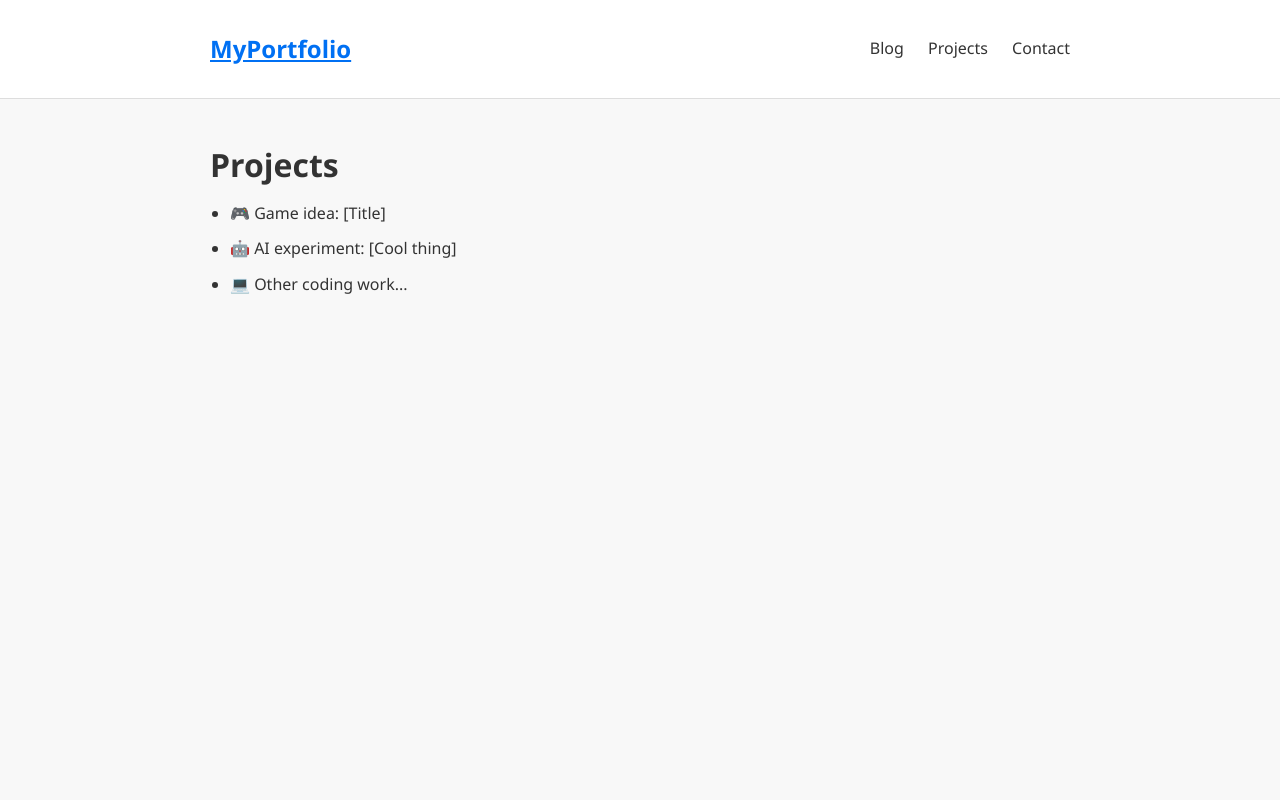
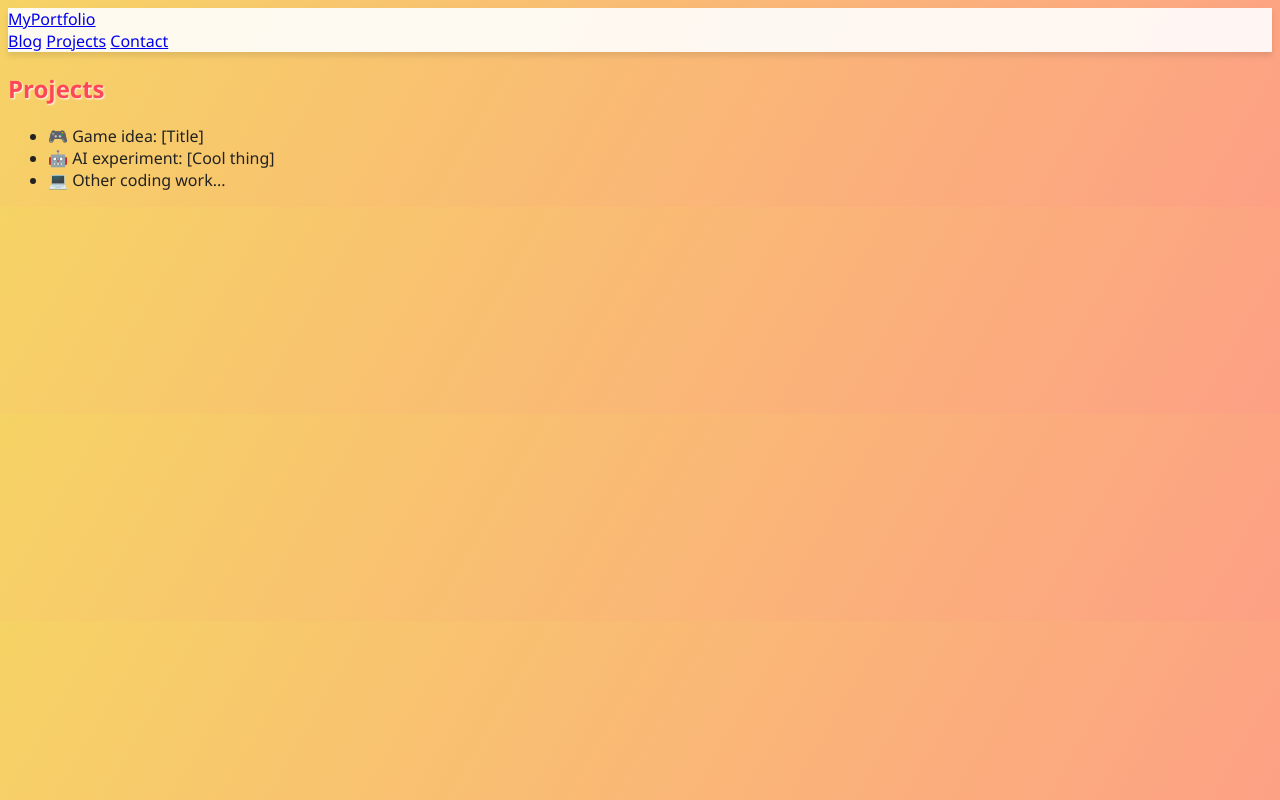
Before and after one commit to bigmish-dev/mish.github.io, a plain HTML site: page projects.html in a window 1280 px wide. Drawn offline with Linux system fonts and the light colour scheme.

Commit message:
Add files via upload

```diff
--- a/css/style.css
+++ b/css/style.css
@@ -1,67 +1,21 @@
-/* Basic Reset */
-* {
-  margin: 0;
-  padding: 0;
-  box-sizing: border-box;
+body {
+  font-family: 'Segoe UI', Tahoma, Geneva, Verdana, sans-serif;
+  background: linear-gradient(120deg, #f6d365, #fda085);
+  color: #222;
 }
 
-body {
-  font-family: 'Segoe UI', Tahoma, Geneva, Verdana, sans-serif;
-  background-color: #f8f8f8;
-  color: #333;
-  line-height: 1.6;
-}
-
-.container {
-  max-width: 900px;
-  margin: auto;
-  padding: 20px;
-}
-
-/* Navbar */
 .navbar {
-  background: #fff;
-  border-bottom: 1px solid #ddd;
-  padding: 10px 0;
-  margin-bottom: 20px;
-}
-
-.navbar .container {
-  display: flex;
-  justify-content: space-between;
-  align-items: center;
-}
-
-.nav-links a {
-  margin-left: 20px;
-  text-decoration: none;
-  color: #333;
-  font-weight: 500;
-  transition: color 0.3s;
+  background-color: rgba(255, 255, 255, 0.9);
+  box-shadow: 0 4px 6px rgba(0,0,0,0.1);
 }
 
 .nav-links a:hover {
-  color: #0070f3;
+  color: #ff6b6b;
+  transition: color 0.3s, transform 0.2s;
+  transform: scale(1.1);
 }
 
-.logo {
-  font-weight: bold;
-  font-size: 1.5rem;
-  color: #0070f3;
+h1 {
+  color: #ff4757;
+  text-shadow: 1px 1px 2px #fff;
 }
-
-/* Sections */
-h1 {
-  font-size: 2rem;
-  margin-bottom: 10px;
-}
-
-p, li {
-  font-size: 1rem;
-  margin-bottom: 10px;
-}
-
-ul {
-  list-style-type: disc;
-  margin-left: 20px;
-}
```
